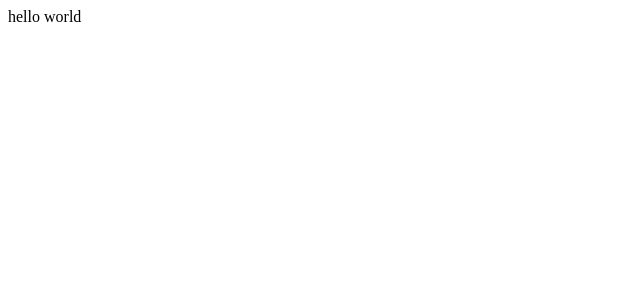
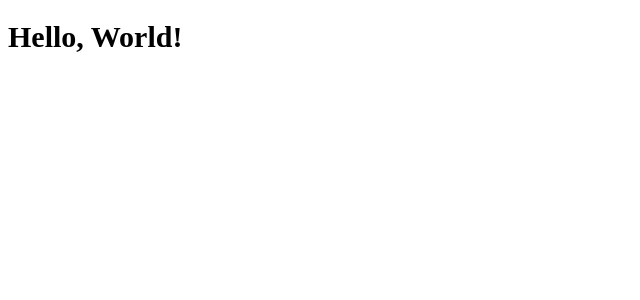
Before and after one commit to psychokot11/wild-oasis, a React (Vite) app: page / in a window 1280 px wide. Shown: the top 300 px of the page, without its empty margins (0-640 px from the left). Built offline with nearby package versions, Linux system fonts and the light colour scheme.

Commit message:
install style-components

```diff
--- a/package.json
+++ b/package.json
@@ -11,7 +11,8 @@
   },
   "dependencies": {
     "react": "^18.2.0",
-    "react-dom": "^18.2.0"
+    "react-dom": "^18.2.0",
+    "styled-components": "^6.1.13"
   },
   "devDependencies": {
     "@types/react": "^18.2.15",
--- a/src/App.jsx
+++ b/src/App.jsx
@@ -1,5 +1,16 @@
+import styled from "styled-components";
+
+const H1 = styled.h1`
+  font-size: 30px;
+  font-weight: 600;
+`;
+
 function App() {
-  return <>hello world</>;
+  return (
+    <>
+      <H1>Hello, World!</H1>
+    </>
+  );
 }
 
 export default App;
```
Also changed, not shown: 1 other file (tests, documents, lock files or other folders).
